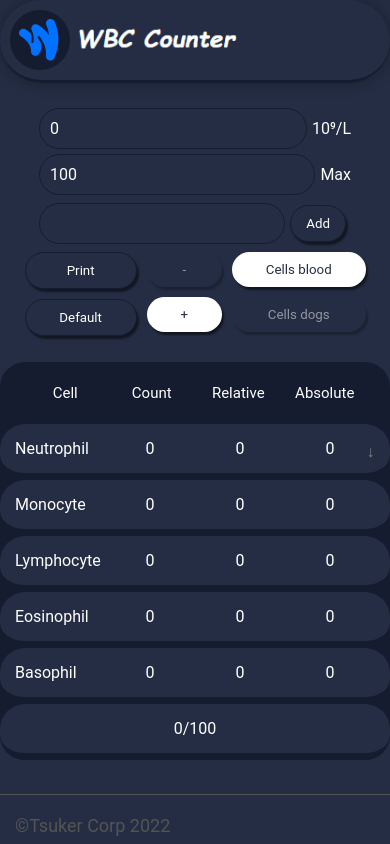
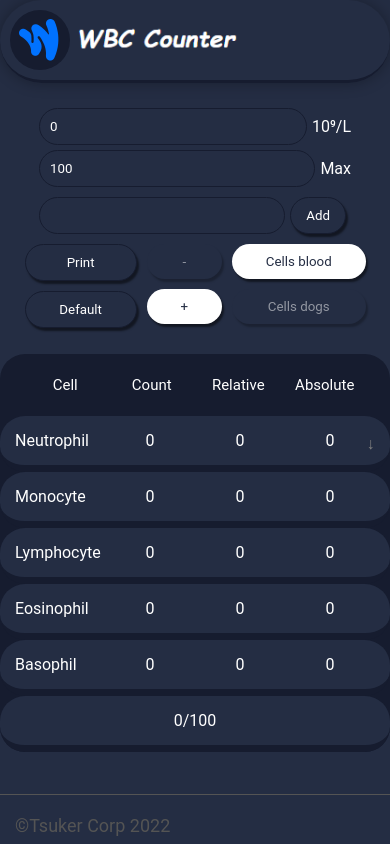
Before and after one commit to tsuker26/wbc-counter, a React (Create React App) app: page / in a window 390 px wide. Built offline with nearby package versions, Linux system fonts and the light colour scheme.

Commit message:
refactor

```diff
--- a/src/components/Setting/setting.scss
+++ b/src/components/Setting/setting.scss
@@ -13,8 +13,6 @@
     border: 1px solid $additional-colors;
     outline: none;
     border-radius: 25px;
-    font-size: 16px;
-
   }
 
   span {
@@ -37,6 +35,7 @@
       align-items: center;
       justify-content: center;
       width: 80%;
+      font-size: 16px;
 
       &.add, &.max_count {
         margin-top: 5px;
```
